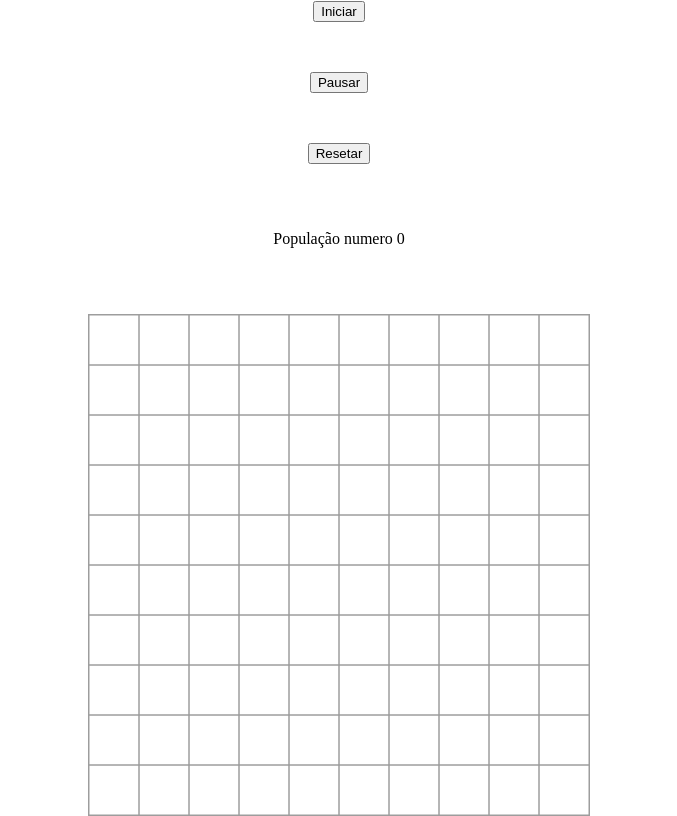
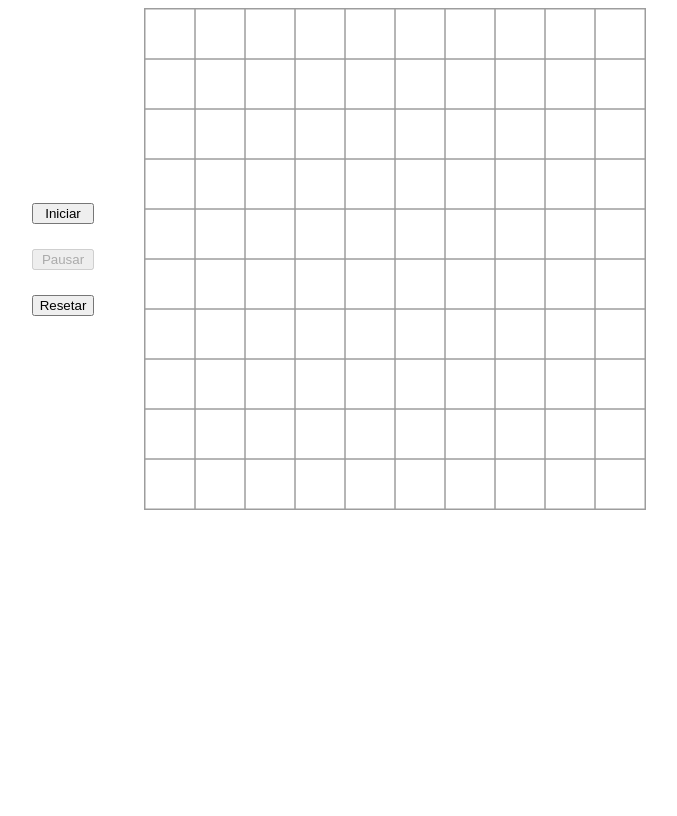
Before and after one commit to DaniDanis/game_of_life, a Vue app: page / in a window 1280 px wide. Shown: the whole page, without its empty margins (301-978 px from the left). Built offline with nearby package versions, Linux system fonts and the light colour scheme.

Commit message:
Deixando front mais bonito

```diff
--- a/src/App.vue
+++ b/src/App.vue
@@ -1,8 +1,10 @@
 <template>
   <div class="container">
-    <button v-on:click="iniciaJogo">Iniciar</button>
-    <button v-on:click="pausaJogo">Pausar</button>
-    <button v-on:click="reiniciaTudo">Resetar</button>
+    <div class="options">
+      <button v-on:click="iniciaJogo" :disabled="jogando">Iniciar</button>
+      <button v-on:click="pausaJogo" :disabled="!jogando">Pausar</button>
+      <button v-on:click="reiniciaTudo">Resetar</button>
+    </div>
     <tabuleiro-canvas ref="TabuleiroCanvas"></tabuleiro-canvas>
   </div>
 </template>
@@ -53,11 +55,15 @@ export default {
 
 <style>
 .container {
-  height: 100vh;
   display: flex;
   align-items: center;
   justify-content: center;
-  flex-direction: column;
   gap: 50px;
 }
+
+.options {
+  display: flex;
+  flex-direction: column;
+  gap: 25px;
+}
 </style>
--- a/src/components/TabuleiroCanvas.vue
+++ b/src/components/TabuleiroCanvas.vue
@@ -1,5 +1,4 @@
 <template>
-  <p>População numero {{ dias }}</p>
   <canvas id="canvas" width="500" height="500"></canvas>
 </template>
 
```
